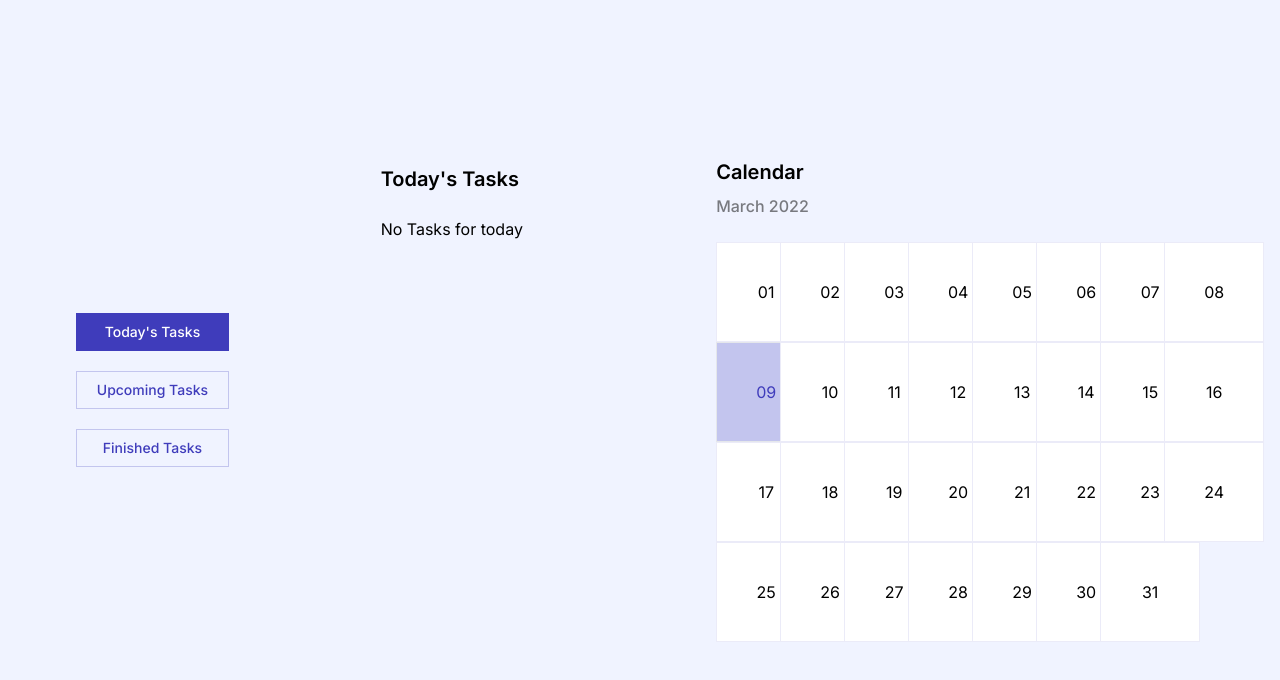
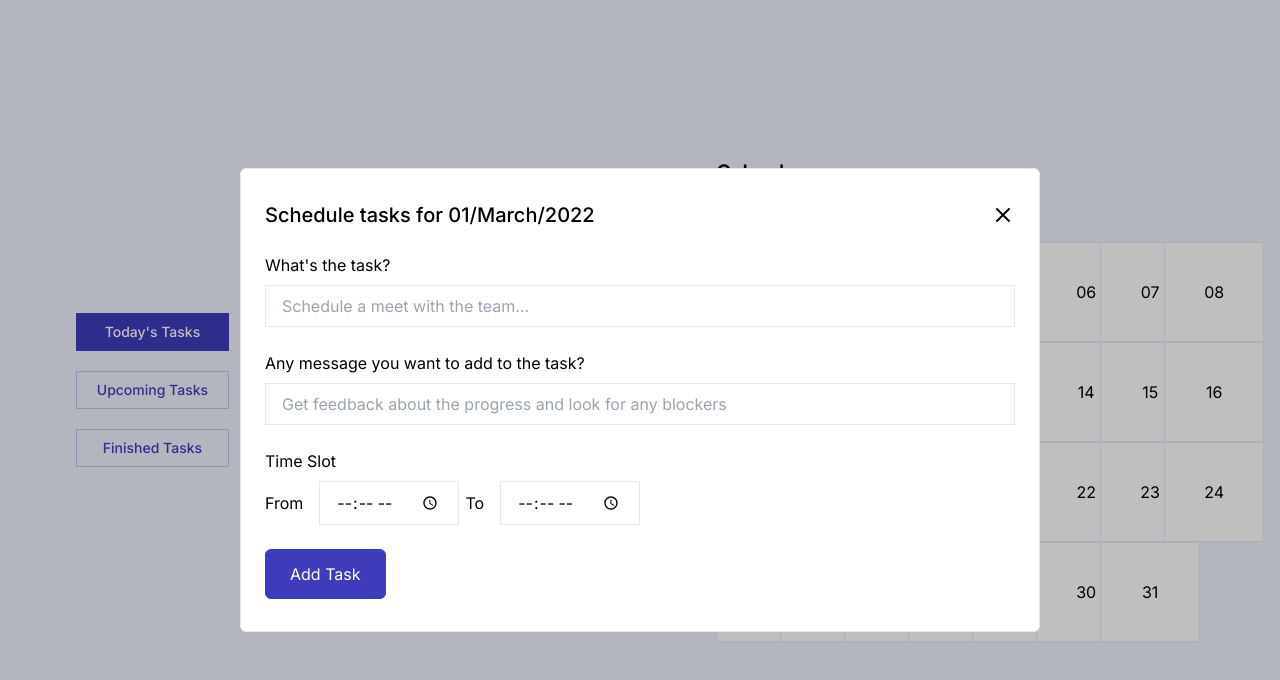
Before and after one commit to ruthv1k/ingen, a Next.js app: page / in a window 1280 px wide. Both pictures are taken after a click on the button "01". Shown: the top 680 px of the page. Built offline with nearby package versions, Linux system fonts and the light colour scheme.

Commit message:
I-1: Add form to input tasks
- Added a form inside a popup

```diff
--- /dev/null
+++ b/pages/components/popup.tsx
@@ -0,0 +1,125 @@
+interface Props {
+  popup: {
+    isOpen: boolean
+    chosenDate: string
+  }
+  setTaskTitle: (e: React.ChangeEvent<HTMLInputElement>) => void
+  setDescription: (e: React.ChangeEvent<HTMLInputElement>) => void
+  setFrom: (e: React.ChangeEvent<HTMLInputElement>) => void
+  setTo: (e: React.ChangeEvent<HTMLInputElement>) => void
+  setPopup: React.Dispatch<
+    React.SetStateAction<{
+      isOpen: boolean
+      chosenDate: string
+    }>
+  >
+  submitForm: () => void
+}
+
+const Popup: React.FC<Props> = ({
+  popup,
+  setPopup,
+  setTaskTitle,
+  setDescription,
+  setFrom,
+  setTo,
+  submitForm,
+}) => {
+  return (
+    <div className="overlay">
+      <div className="popup rounded-md border bg-white md:w-11/12 lg:max-w-[800px]">
+        <div className="px-6 py-8 popup-contents">
+          <div className="flex items-center justify-between">
+            <h3 className="text-xl font-medium">
+              Schedule tasks for {popup.chosenDate}
+            </h3>
+            <button
+              onClick={() => setPopup({ ...popup, isOpen: false })}
+              className="flex items-center"
+            >
+              <svg
+                xmlns="http://www.w3.org/2000/svg"
+                className="w-6 h-6 text-dark"
+                fill="current"
+                viewBox="0 0 24 24"
+                stroke="currentColor"
+              >
+                <path
+                  strokeLinecap="round"
+                  strokeLinejoin="round"
+                  strokeWidth={2}
+                  d="M6 18L18 6M6 6l12 12"
+                />
+              </svg>
+            </button>
+          </div>
+
+          <div className="mt-6">
+            <label htmlFor="form_title" className="block pb-2">
+              What's the task?
+            </label>
+            <input
+              type="text"
+              placeholder="Schedule a meet with the team..."
+              id="form_title"
+              className="w-full px-4 py-2 border border-border-light focus:outline-none"
+              onChange={setTaskTitle}
+            />
+          </div>
+
+          <div className="mt-6">
+            <label htmlFor="add_field" className="block pb-2">
+              Any message you want to add to the task?
+            </label>
+            <input
+              type="text"
+              placeholder="Get feedback about the progress and look for any blockers"
+              id="form_title"
+              className="w-full px-4 py-2 border border-border-light focus:outline-none"
+              onChange={setDescription}
+            />
+          </div>
+
+          <div className="mt-6">
+            <label htmlFor="add_field" className="block pb-2">
+              Time Slot
+            </label>
+            <div className="flex items-center justify-between w-1/2">
+              <div>
+                <label htmlFor="from">From</label>
+                <input
+                  type="time"
+                  placeholder="From"
+                  id="fromTime"
+                  className="px-4 py-2 ml-4 border border-border-light focus:outline-none"
+                  onChange={setFrom}
+                />
+              </div>
+              <div>
+                <label htmlFor="to">To</label>
+                <input
+                  type="time"
+                  placeholder="To"
+                  id="toTime"
+                  className="px-4 py-2 ml-4 border border-border-light focus:outline-none"
+                  onChange={setTo}
+                />
+              </div>
+            </div>
+          </div>
+
+          <div className="mt-6">
+            <button
+              className="px-6 py-3 text-white transition-all duration-150 ease-linear border rounded-md border-light-theme-primary bg-light-theme-primary hover:bg-transparent hover:text-light-theme-primary"
+              onClick={submitForm}
+            >
+              Add Task
+            </button>
+          </div>
+        </div>
+      </div>
+    </div>
+  )
+}
+
+export default Popup
--- a/pages/index.tsx
+++ b/pages/index.tsx
@@ -3,7 +3,8 @@ import { Task } from '@/types/task'
 import type { NextPage } from 'next'
 import Head from 'next/head'
 import { useState } from 'react'
-import Tasks from './components/tasks'
+import Popup from '@/components/popup'
+import Tasks from '@/components/tasks'
 
 const Home: NextPage = () => {
   /*
@@ -72,11 +73,60 @@ const Home: NextPage = () => {
     useState<Array<Task>>(initialTasksState)
   const [finishedTasks, setFinishedTasks] =
     useState<Array<Task>>(initialTasksState)
+  const [popup, setPopup] = useState({
+    isOpen: false,
+    chosenDate: '',
+  })
+  const [form, setForm] = useState({
+    taskTitle: '',
+    description: '',
+    from: '',
+    to: '',
+  })
 
   /*
    ** Required functions
+   * ! - Form management can be made simpler, please work on that when you are able to
    */
+  function handlePopup(e: React.MouseEvent<HTMLButtonElement>): void {
+    let chosenDate = (e.target as HTMLButtonElement).value
+    if (e.target) {
+      setPopup({
+        isOpen: true,
+        chosenDate,
+      })
+    }
+  }
+  function setTaskTitle(e: React.ChangeEvent<HTMLInputElement>): void {
+    let taskTitle = (e.target as HTMLInputElement).value
+    setForm({
+      ...form,
+      taskTitle,
+    })
+  }
+  function setDescription(e: React.ChangeEvent<HTMLInputElement>): void {
+    let description = (e.target as HTMLInputElement).value
+    setForm({
+      ...form,
+      description,
+    })
+  }
+  function setFrom(e: React.ChangeEvent<HTMLInputElement>): void {
+    let from = (e.target as HTMLInputElement).value
+    setForm({
+      ...form,
+      from,
+    })
+  }
+  function setTo(e: React.ChangeEvent<HTMLInputElement>): void {
+    let to = (e.target as HTMLInputElement).value
+    setForm({
+      ...form,
+      to,
+    })
+  }
   function markAsDone(): void {}
+  function submitForm(): void {}
 
   return (
     <>
@@ -129,7 +179,7 @@ const Home: NextPage = () => {
               <button
                 key={i}
                 value={day + '/' + currentMonth + '/' + currentYear}
-                // onClick={}
+                onClick={handlePopup}
                 className={`h-[100px] w-[100px] items-center justify-center border transition-all duration-150 ease-linear ${
                   day == currentDate
                     ? 'bg-light-theme-primary/25 text-light-theme-primary hover:bg-light-theme-primary hover:text-white'
@@ -142,6 +192,18 @@ const Home: NextPage = () => {
           </div>
         </div>
       </div>
+
+      {popup.isOpen ? (
+        <Popup
+          popup={popup}
+          setTaskTitle={setTaskTitle}
+          setDescription={setDescription}
+          setFrom={setFrom}
+          setTo={setTo}
+          setPopup={setPopup}
+          submitForm={submitForm}
+        />
+      ) : null}
     </>
   )
 }
--- a/styles/globals.css
+++ b/styles/globals.css
@@ -13,3 +13,31 @@ body {
   font-family: 'Inter', sans-serif;
   background-color: rgb(var(--light-background));
 }
+
+/* popup */
+.popup {
+  transition: ease-in-out;
+  transition-duration: 1500ms;
+  position: absolute;
+  top: 50%;
+  left: 50%;
+  transform: translate(-50%, -50%);
+  z-index: 100;
+}
+
+.overlay {
+  position: absolute;
+  top: 0;
+  left: 0;
+  width: 100%;
+  height: 100%;
+  background-color: rgba(0, 0, 0, 0.25);
+  z-index: 10;
+}
+
+@media only screen and (max-width: 499px) {
+  .popup {
+    width: 100%;
+    height: auto;
+  }
+}
```
